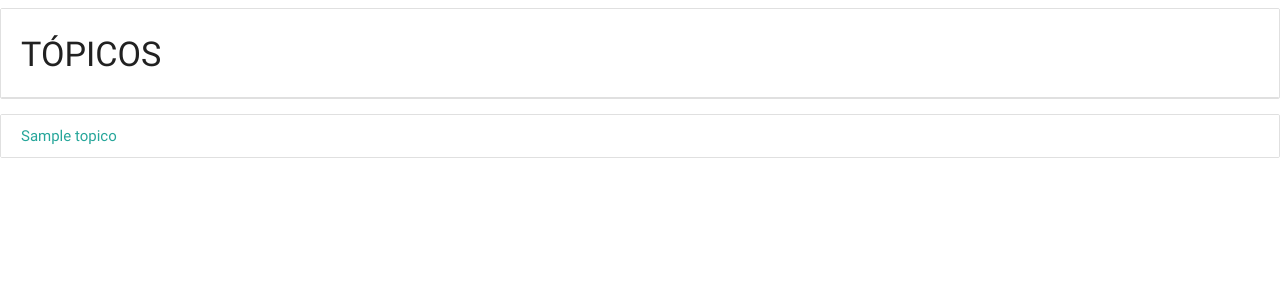
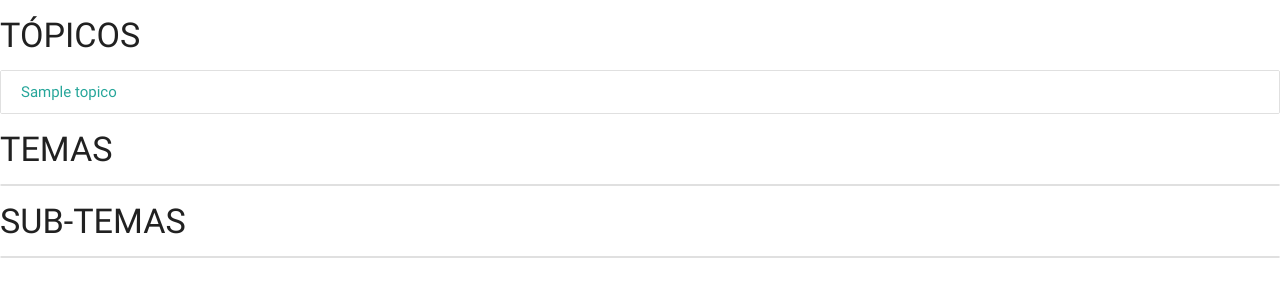
Before and after one commit to paulpanezc/informaTIpedia, a Django app: page / in a window 1280 px wide. Shown: the top 300 px of the page. Run offline with Django 3.2, Linux system fonts and the light colour scheme; tables that the repository leaves empty hold one stand-in row (values such as "Sample post").

Commit message:
django response json :D

```diff
--- a/contenido/static/js/controllers.js
+++ b/contenido/static/js/controllers.js
@@ -1,11 +1,47 @@
 var app = angular.module("home", []);
 
-app.controller("homeCtrl", function($scope)
+app.controller("homeCtrl", function($scope, $http)
 {
     $scope.selectedIndex = 0;
+    $scope.selectedIndex1 = 0;
 
     $scope.itemClicked = function (indice)
     {
         $scope.selectedIndex = indice;
+
+        $http.get('api/temas/?id=' + indice)
+            .success(
+                function (data)
+                {
+                    $scope.temas = [];
+                    for (var i = 0; i < data.length; i++)
+                    {
+                        $scope.temas.push(data[i]);
+                    }
+                })
+            .error(
+                function (error) {
+
+                });
+    };
+
+    $scope.itemClicked1 = function (indice)
+    {
+        $scope.selectedIndex1 = indice;
+
+        $http.get('api/subtemas/?id=' + indice)
+            .success(
+                function (data)
+                {
+                    $scope.subtemas = [];
+                    for (var i = 0; i < data.length; i++)
+                    {
+                        $scope.subtemas.push(data[i]);
+                    }
+                })
+            .error(
+                function (error) {
+
+                });
     };
 });
--- a/contenido/templates/index.html
+++ b/contenido/templates/index.html
@@ -5,16 +5,36 @@
         <title>informaTIpedia</title>
         {% load staticfiles %}
         <link href="{% static 'css/icon.css' %}" rel="stylesheet">
-        <link type="text/css" rel="stylesheet" href="{% static 'css/materialize.min.css' %}"  media="screen,projection"/>
+        <link type="text/css" rel="stylesheet" href="{% static 'css/materialize.min.css' %}" media="screen,projection"/>
     </head>
-    <body>
-        <ul class="collection with-header">
+    <body ng-controller="homeCtrl">
+        <ul>
             <li class="collection-header"><h4>TÓPICOS</h4></li>
         </ul>
-        <div class="collection" ng-controller="homeCtrl">
+        <div class="collection">
            {% for topico in topicos %}
-           <a href="#" ng-class="{{topico.id}} == selectedIndex ? 'collection-item active' : 'collection-item'" ng-click="itemClicked({{topico.id}})">{{topico}}</a>
+           <a href="#" ng-class="{{topico.id}} == selectedIndex ? 'collection-item active' : 'collection-item'"
+              ng-click="itemClicked({{topico.id}})">
+               {{topico}}
+           </a>
            {% endfor %}
+        </div>
+        <ul>
+            <li class="collection-header"><h4>TEMAS</h4></li>
+        </ul>
+        <div class="collection">
+           <a href="#" ng-repeat="tema in temas" ng-class="tema.pk == selectedIndex1 ? 'collection-item active' : 'collection-item'"
+              ng-click="itemClicked1(tema.pk)">
+               {% verbatim %}{{tema.fields.nombre}}{% endverbatim %}
+           </a>
+        </div>
+        <ul>
+            <li class="collection-header"><h4>SUB-TEMAS</h4></li>
+        </ul>
+        <div class="collection">
+           <a href="#" class="collection-item" ng-repeat="subtema in subtemas">
+               {% verbatim %}{{subtema.fields.nombre}}{% endverbatim %}
+           </a>
         </div>
         <script type="text/javascript" src="{% static 'js/jquery-2.1.1.min.js' %}"></script>
         <script type="text/javascript" src="{% static 'js/materialize.min.js' %}"></script>
--- a/contenido/views.py
+++ b/contenido/views.py
@@ -1,7 +1,10 @@
 
 from django.shortcuts import render
 from django.views.generic import TemplateView
+from django.core import serializers
+from django.http import HttpResponse
 from contenido.models import *
+
 
 class HomePageView(TemplateView):
     template_name = 'index.html'
@@ -11,3 +14,15 @@
         topicos = Topico.objects.all().order_by('nombre')
         context['topicos'] = topicos
         return context
+
+class API():
+
+    def tasks_json(self, request):
+        temas = Tema.objects.filter(topico_id = request.GET['id'])
+        data = serializers.serialize("json", temas)
+        return HttpResponse(data, content_type='application/json')
+
+    def tasks_json1(self, request):
+        subtemas = SubTema.objects.filter(tema_id = request.GET['id'])
+        data = serializers.serialize("json", subtemas)
+        return HttpResponse(data, content_type='application/json')
--- a/informaTIpedia/deploy.py
+++ b/informaTIpedia/deploy.py
@@ -25,18 +25,21 @@
 # SECURITY WARNING: don't run with debug turned on in production!
 DEBUG = True
 
-ALLOWED_HOSTS = []
+ALLOWED_HOSTS = ['*']
 
 
 # Application definition
 
 INSTALLED_APPS = [
+    'material',
+    'material.admin',
     'django.contrib.admin',
     'django.contrib.auth',
     'django.contrib.contenttypes',
     'django.contrib.sessions',
     'django.contrib.messages',
     'django.contrib.staticfiles',
+    'contenido',
 ]
 
 MIDDLEWARE_CLASSES = [
--- a/informaTIpedia/urls.py
+++ b/informaTIpedia/urls.py
@@ -20,4 +20,6 @@
 urlpatterns = [
     url(r'^admin/', admin.site.urls),
     url(r'^$', HomePageView.as_view()),
+    url(r'^api/temas/', API().tasks_json),
+    url(r'^api/subtemas/', API().tasks_json1),
 ]
```
Also changed, not shown: README.md, 1 other file.
